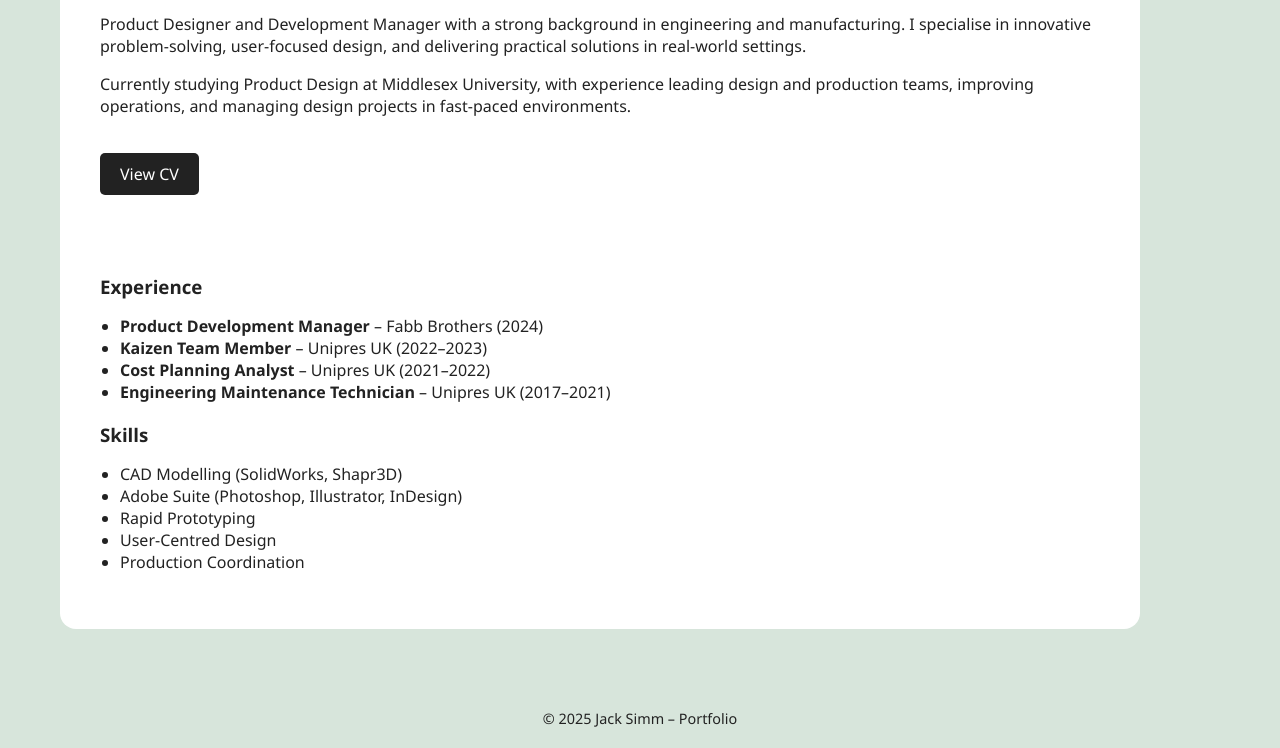
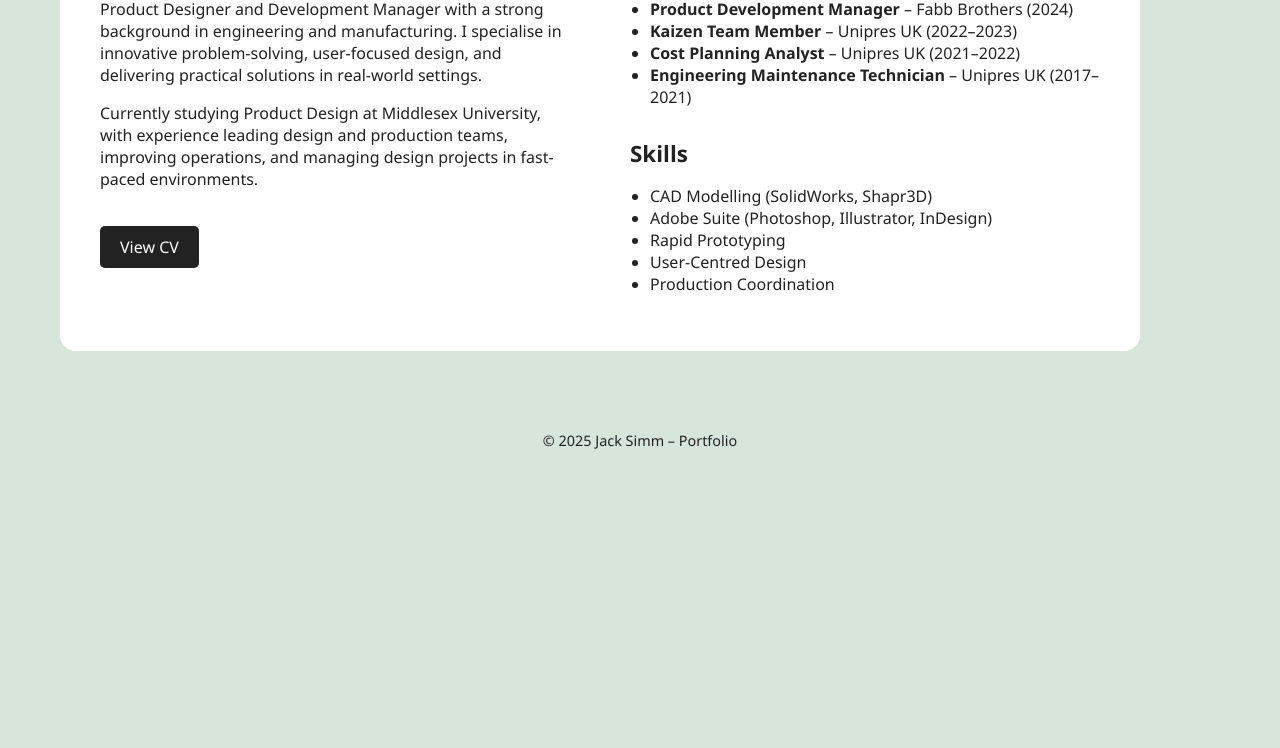
Before and after one commit to Curidas/jack-simm-portfolio, a plain HTML site: page index.html in a window 1280 px wide. Shown: the part 473-1221 px from the top of the page. After the commit the page ends 943 px from the top, so only its background shows below. Drawn offline with Linux system fonts and the light colour scheme.

Commit message:
index.html

```diff
--- a/index.html
+++ b/index.html
@@ -90,10 +90,21 @@
 
     h3 {
       margin-bottom: 6px;
+      font-size: 1.4rem;
     }
 
     ul {
       padding-left: 20px;
+    }
+
+    .row {
+      display: flex;
+      gap: 60px;
+      align-items: flex-start;
+    }
+
+    .column {
+      flex: 1;
     }
   </style>
 </head>
@@ -110,7 +121,7 @@
 
   <main>
     <!-- Profile Image & Titles -->
-    <div style="display: flex; align-items: center; gap: 24px; margin: 40px 0 40px 40px;">
+    <div style="display: flex; align-items: center; gap: 24px; margin: 40px 0 20px 40px;">
       <img src="profile.jpg" alt="Jack Simm" class="profile-pic">
       <div>
         <h2 style="margin: 0; font-weight: normal;">Product Designer</h2>
@@ -118,17 +129,19 @@
       </div>
     </div>
 
-    <!-- Name, Bio, and Experience Side-by-Side -->
-    <div class="container" style="display: flex; align-items: flex-start; gap: 60px;">
-      <div style="flex: 1;">
-        <h1 style="margin-top: 0;">Jack Simm</h1>
-        <p>Product Designer and Development Manager with a strong background in engineering and manufacturing. I specialise in innovative problem-solving, user-focused design, and delivering practical solutions in real-world settings.</p>
-        <p>Currently studying Product Design at Middlesex University, with experience leading design and production teams, improving operations, and managing design projects in fast-paced environments.</p>
-        <a class="button" href="cv.html">View CV</a>
-      </div>
+    <!-- Side-by-side layout for Bio and Experience -->
+    <div class="container">
+      <div class="row">
+        <!-- Bio Column -->
+        <div class="column">
+          <h3>Jack Simm</h3>
+          <p>Product Designer and Development Manager with a strong background in engineering and manufacturing. I specialise in innovative problem-solving, user-focused design, and delivering practical solutions in real-world settings.</p>
+          <p>Currently studying Product Design at Middlesex University, with experience leading design and production teams, improving operations, and managing design projects in fast-paced environments.</p>
+          <a class="button" href="cv.html">View CV</a>
+        </div>
 
-      <div style="flex: 1;">
-        <div>
+        <!-- Experience and Skills Column -->
+        <div class="column">
           <h3>Experience</h3>
           <ul>
             <li><strong>Product Development Manager</strong> – Fabb Brothers (2024)</li>
@@ -136,9 +149,8 @@
             <li><strong>Cost Planning Analyst</strong> – Unipres UK (2021–2022)</li>
             <li><strong>Engineering Maintenance Technician</strong> – Unipres UK (2017–2021)</li>
           </ul>
-        </div>
-        <div>
-          <h3>Skills</h3>
+
+          <h3 style="margin-top: 30px;">Skills</h3>
           <ul>
             <li>CAD Modelling (SolidWorks, Shapr3D)</li>
             <li>Adobe Suite (Photoshop, Illustrator, InDesign)</li>
```
